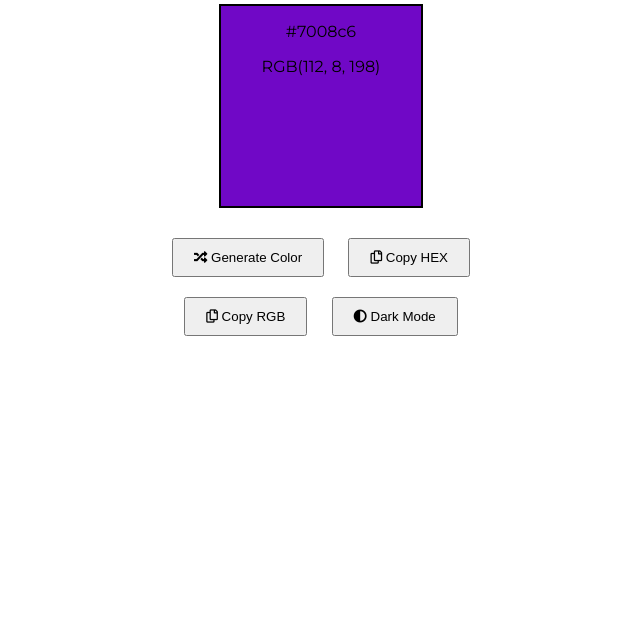
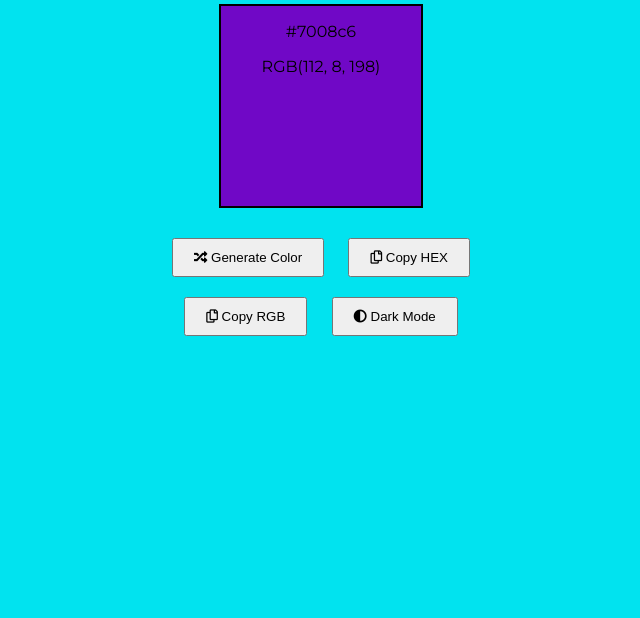
Before and after one commit to BinbinvoGaming/BinbinvoGamingStudio, a plain HTML site: page randomcolors/rgb/html/index.html in a window 1280 px wide. Shown: the part 182-800 px from the top of the page, without its empty margins (319-959 px from the left). Drawn offline with nearby package versions, Linux system fonts and the light colour scheme; files whose address does not match are found by name.

Commit message:
Update index.html

```diff
--- a/randomcolors/rgb/html/index.html
+++ b/randomcolors/rgb/html/index.html
@@ -16,6 +16,11 @@
     text-align: center;
     padding: 20px;
     transition: background-color 0.3s ease-in-out;
+}
+
+body
+{
+  background-color: rgb(1, 227, 239);
 }
 
 .container {
```
